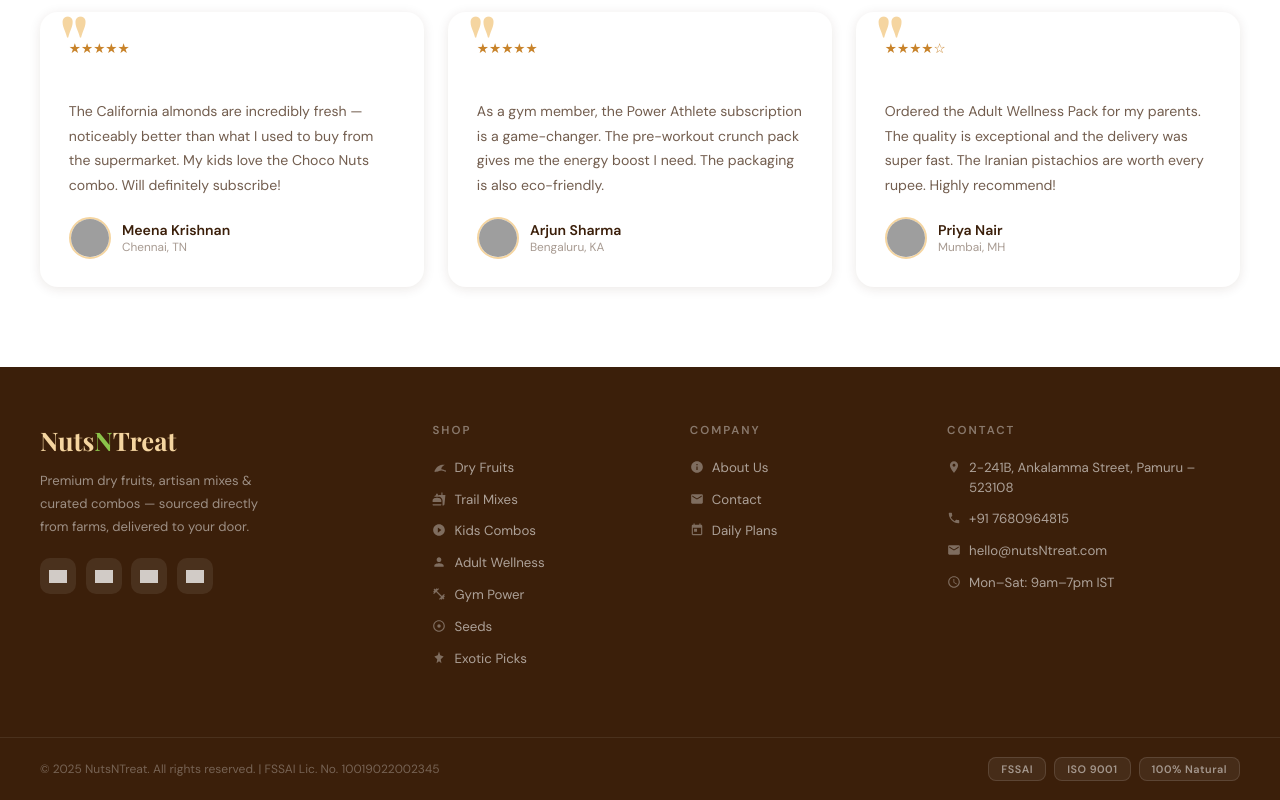
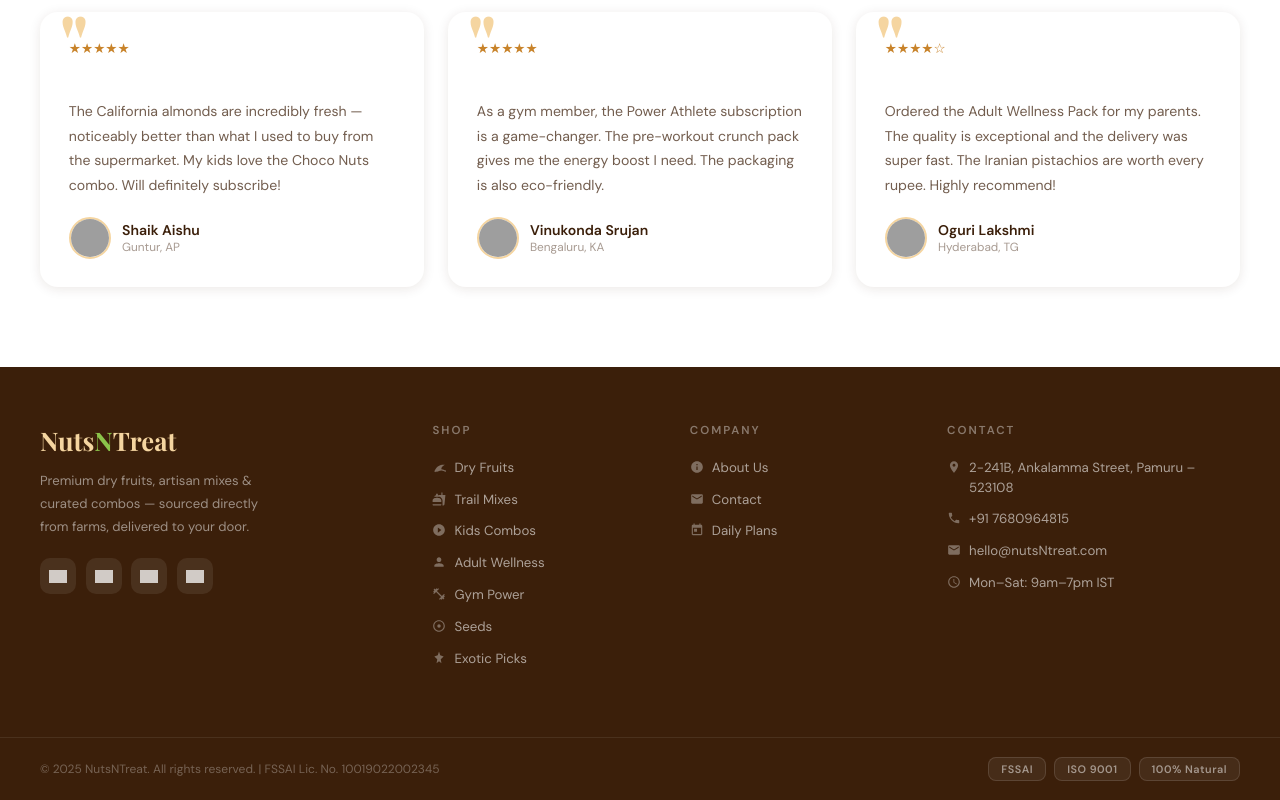
Before and after one commit to OguriMahesh/NutsNTreat, a plain HTML site: page frontend/pages/index.html in a window 1280 px wide. Shown: the part 3369-4169 px from the top of the page. Drawn offline with nearby package versions, Linux system fonts and the light colour scheme; no server answers; grey boxes are pictures that could not be loaded; a web font is replaced by a local one.

Commit message:
fix:Name changed

```diff
--- a/frontend/pages/index.html
+++ b/frontend/pages/index.html
@@ -653,17 +653,17 @@
     <div class="testi-card">
       <div class="testi-stars">★★★★★</div>
       <div class="testi-text">The California almonds are incredibly fresh — noticeably better than what I used to buy from the supermarket. My kids love the Choco Nuts combo. Will definitely subscribe!</div>
-      <div class="testi-author"><img class="testi-avatar" src="https://i.pravatar.cc/80?img=47" alt="Meena"><div><div class="testi-name">Meena Krishnan</div><div class="testi-loc">Chennai, TN</div></div></div>
+      <div class="testi-author"><img class="testi-avatar" src="https://i.pravatar.cc/80?img=47" alt="Meena"><div><div class="testi-name">Shaik Aishu</div><div class="testi-loc">Guntur, AP</div></div></div>
     </div>
     <div class="testi-card">
       <div class="testi-stars">★★★★★</div>
       <div class="testi-text">As a gym member, the Power Athlete subscription is a game-changer. The pre-workout crunch pack gives me the energy boost I need. The packaging is also eco-friendly.</div>
-      <div class="testi-author"><img class="testi-avatar" src="https://i.pravatar.cc/80?img=12" alt="Arjun"><div><div class="testi-name">Arjun Sharma</div><div class="testi-loc">Bengaluru, KA</div></div></div>
+      <div class="testi-author"><img class="testi-avatar" src="https://i.pravatar.cc/80?img=12" alt="Arjun"><div><div class="testi-name">Vinukonda Srujan</div><div class="testi-loc">Bengaluru, KA</div></div></div>
     </div>
     <div class="testi-card">
       <div class="testi-stars">★★★★☆</div>
       <div class="testi-text">Ordered the Adult Wellness Pack for my parents. The quality is exceptional and the delivery was super fast. The Iranian pistachios are worth every rupee. Highly recommend!</div>
-      <div class="testi-author"><img class="testi-avatar" src="https://i.pravatar.cc/80?img=32" alt="Priya"><div><div class="testi-name">Priya Nair</div><div class="testi-loc">Mumbai, MH</div></div></div>
+      <div class="testi-author"><img class="testi-avatar" src="https://i.pravatar.cc/80?img=32" alt="Priya"><div><div class="testi-name">Oguri Lakshmi</div><div class="testi-loc">Hyderabad, TG</div></div></div>
     </div>
   </div>
 </div>
```
